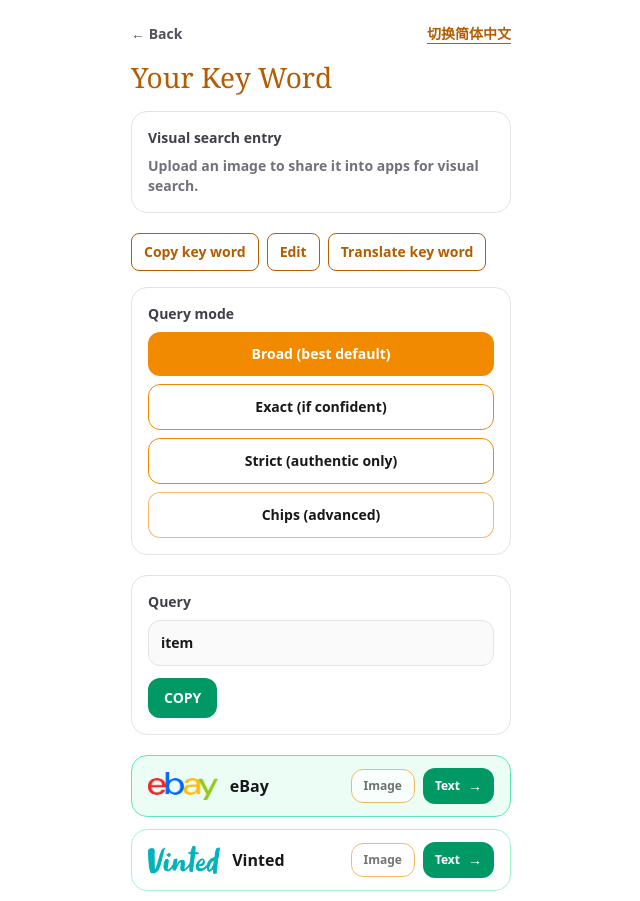
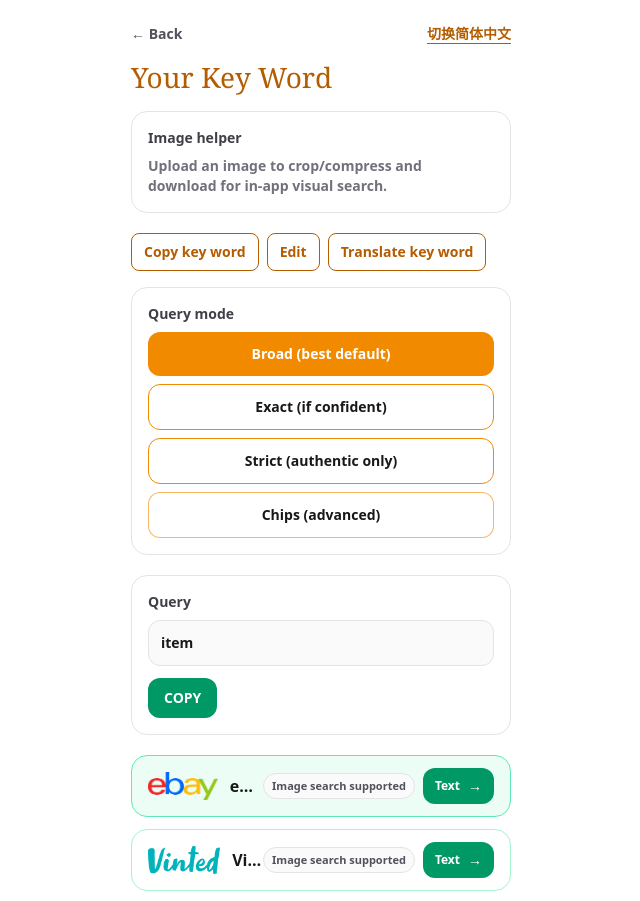
Before and after one commit to bvlsu1701crypto/resale-compare-demo, a Next.js app: page /detail in a window 1280 px wide. Shown: the top 901 px of the page, without its empty margins (319-959 px from the left). Built offline with nearby package versions, Linux system fonts and the light colour scheme.

Commit message:
Replace share with download helper + improve smart crop + add image-search supported badge

```diff
--- a/app/detail/page.tsx
+++ b/app/detail/page.tsx
@@ -27,10 +27,10 @@ async function copyToClipboard(s: string) {
   }
 }
 
-type ShareCrop = "none" | "square";
+type CropMode = "original" | "center" | "auto";
 
-async function prepareShareImage(args: { file: File; crop: ShareCrop }): Promise<File> {
-  const { file, crop } = args;
+async function prepareCroppedImage(args: { file: File; mode: CropMode }): Promise<File> {
+  const { file, mode } = args;
 
   // Safari compatibility
   if (typeof (globalThis as any).createImageBitmap !== "function") return file;
@@ -47,10 +47,18 @@ async function prepareShareImage(args: { file: File; crop: ShareCrop }): Promise
   let sw = bmp.width;
   let sh = bmp.height;
 
-  if (crop === "square") {
+  if (mode === "center" || mode === "auto") {
     const size = Math.min(bmp.width, bmp.height);
     sx = Math.floor((bmp.width - size) / 2);
-    sy = Math.floor((bmp.height - size) / 2);
+
+    // auto: for tall photos, bias crop slightly upward (bags/shoes often sit above center)
+    const isTall = bmp.height > bmp.width * 1.2;
+    const bias = mode === "auto" && isTall ? 0.18 : 0.5;
+    sy = Math.floor((bmp.height - size) * bias);
+
+    // clamp
+    sy = Math.max(0, Math.min(sy, bmp.height - size));
+
     sw = size;
     sh = size;
   }
@@ -74,7 +82,8 @@ async function prepareShareImage(args: { file: File; crop: ShareCrop }): Promise
   );
   if (!blob) return file;
 
-  const name = file.name.replace(/\.[^.]+$/, "") + (crop === "square" ? "-square" : "") + ".jpg";
+  const suffix = mode === "original" ? "" : mode === "center" ? "-center" : "-auto";
+  const name = file.name.replace(/\.[^.]+$/, "") + suffix + ".jpg";
   return new File([blob], name, { type: "image/jpeg", lastModified: Date.now() });
 }
 
@@ -111,8 +120,8 @@ export default function DetailPage() {
   const generate = useSearchStore((s) => s.generate);
 
   const [copied, setCopied] = useState(false);
-  const [shareCrop, setShareCrop] = useState<ShareCrop>("square");
-  const [sharing, setSharing] = useState(false);
+  const [cropMode, setCropMode] = useState<CropMode>("auto");
+  const [downloading, setDownloading] = useState(false);
 
   const previewUrl = useMemo(() => {
     if (!imageFile) return null;
@@ -141,54 +150,22 @@ export default function DetailPage() {
 
   const query = buildQuery({ kind: strategy, chips, vision });
 
-  const canNativeShare = typeof navigator !== "undefined" && typeof (navigator as any).share === "function";
-
-  async function onShareImageToApp() {
+  async function onDownloadImage(kind: "cropped" | "original") {
     if (!imageFile) {
       alert(lang === "zh" ? "请先上传图片。" : "Please upload an image first.");
       return;
     }
 
-    setSharing(true);
+    setDownloading(true);
     try {
-      const shareFile = await prepareShareImage({ file: imageFile, crop: shareCrop });
+      const out =
+        kind === "original"
+          ? await prepareCroppedImage({ file: imageFile, mode: "original" })
+          : await prepareCroppedImage({ file: imageFile, mode: cropMode });
 
-      // Prefer system share sheet (Safari iOS)
-      if (canNativeShare && typeof (navigator as any).canShare === "function") {
-        const ok = (navigator as any).canShare({ files: [shareFile] });
-        if (ok) {
-          await (navigator as any).share({
-            title: "PreloveFinder",
-            text: query ? `query: ${query}` : undefined,
-            files: [shareFile],
-          });
-          return;
-        }
-      }
-
-      if (canNativeShare) {
-        // Some Safari builds don't support canShare; try anyway.
-        try {
-          await (navigator as any).share({
-            title: "PreloveFinder",
-            text: query ? `query: ${query}` : undefined,
-            files: [shareFile],
-          });
-          return;
-        } catch {
-          // fall through
-        }
-      }
-
-      // Fallback: download image, user opens app and uploads
-      await downloadFile(shareFile);
-      alert(
-        lang === "zh"
-          ? "已下载图片。请打开对应平台 App → 识图/相机 → 选择刚保存的图片。"
-          : "Image downloaded. Open the platform app → visual search/camera → pick the saved image."
-      );
+      await downloadFile(out);
     } finally {
-      setSharing(false);
+      setDownloading(false);
     }
   }
 
@@ -218,13 +195,13 @@ export default function DetailPage() {
         )}
       </header>
 
-      {/* Image share (visual search entry) */}
+      {/* Image helper (crop/compress + download for app visual search) */}
       <section className="mb-5 rounded-2xl border border-zinc-200 bg-white p-4">
-        <div className="mb-2 text-sm font-semibold text-zinc-700">{lang === "zh" ? "识图入口" : "Visual search entry"}</div>
+        <div className="mb-2 text-sm font-semibold text-zinc-700">{lang === "zh" ? "图片辅助搜图" : "Image helper"}</div>
 
         {!imageFile && (
           <div className="text-sm font-semibold text-zinc-500">
-            {lang === "zh" ? "上传图片后，可通过系统分享直接在 App 内识图。" : "Upload an image to share it into apps for visual search."}
+            {lang === "zh" ? "上传图片后可裁剪/压缩并下载，用于平台 App 内的识图搜索。" : "Upload an image to crop/compress and download for in-app visual search."}
           </div>
         )}
 
@@ -238,15 +215,22 @@ export default function DetailPage() {
             <div className="min-w-0 flex-1">
               <div className="flex flex-wrap items-center gap-2">
                 <button
-                  className={`rounded-xl px-3 py-2 text-xs font-extrabold ${shareCrop === "square" ? "bg-brand-500 text-white" : "border border-brand-500 bg-white text-zinc-900"}`}
-                  onClick={() => setShareCrop("square")}
+                  className={`rounded-xl px-3 py-2 text-xs font-extrabold ${cropMode === "auto" ? "bg-brand-500 text-white" : "border border-brand-500 bg-white text-zinc-900"}`}
+                  onClick={() => setCropMode("auto")}
                   type="button"
                 >
-                  {lang === "zh" ? "居中裁剪" : "Center crop"}
+                  {lang === "zh" ? "智能裁剪" : "Smart crop"}
                 </button>
                 <button
-                  className={`rounded-xl px-3 py-2 text-xs font-extrabold ${shareCrop === "none" ? "bg-brand-500 text-white" : "border border-brand-500 bg-white text-zinc-900"}`}
-                  onClick={() => setShareCrop("none")}
+                  className={`rounded-xl px-3 py-2 text-xs font-extrabold ${cropMode === "center" ? "bg-brand-500 text-white" : "border border-brand-500 bg-white text-zinc-900"}`}
+                  onClick={() => setCropMode("center")}
+                  type="button"
+                >
+                  {lang === "zh" ? "居中裁剪" : "Center"}
+                </button>
+                <button
+                  className={`rounded-xl px-3 py-2 text-xs font-extrabold ${cropMode === "original" ? "bg-brand-500 text-white" : "border border-brand-500 bg-white text-zinc-900"}`}
+                  onClick={() => setCropMode("original")}
                   type="button"
                 >
                   {lang === "zh" ? "原图" : "Original"}
@@ -254,18 +238,27 @@ export default function DetailPage() {
 
                 <button
                   className="ml-auto inline-flex items-center justify-center rounded-xl bg-emerald-600 px-3 py-2 text-xs font-extrabold text-white disabled:opacity-60"
-                  onClick={onShareImageToApp}
-                  disabled={sharing}
+                  onClick={() => onDownloadImage("cropped")}
+                  disabled={downloading}
                   type="button"
                 >
-                  {sharing ? (lang === "zh" ? "处理中…" : "Preparing…") : lang === "zh" ? "分享图片到 App" : "Share to app"}
+                  {downloading ? (lang === "zh" ? "处理中…" : "Preparing…") : lang === "zh" ? "下载裁剪图" : "Download crop"}
+                </button>
+
+                <button
+                  className="inline-flex items-center justify-center rounded-xl border border-emerald-600 bg-white px-3 py-2 text-xs font-extrabold text-emerald-700 disabled:opacity-60"
+                  onClick={() => onDownloadImage("original")}
+                  disabled={downloading}
+                  type="button"
+                >
+                  {lang === "zh" ? "下载原图" : "Download original"}
                 </button>
               </div>
 
               <div className="mt-2 text-xs font-semibold text-zinc-500">
                 {lang === "zh"
-                  ? "提示：浏览器无法自动上传图片到平台。分享后在平台 App 内使用识图/相机选择同一张图片。"
-                  : "Note: browsers can't auto-upload files to other sites. After sharing, use visual search/camera inside the app."}
+                  ? "如果文字搜索结果不准确，可下载这张图片，在平台 App 内使用“识图/相机”进行图片搜索。"
+                  : "If text results are inaccurate, download the image and use visual search/camera inside the marketplace app."}
               </div>
             </div>
           </div>
@@ -420,15 +413,15 @@ export default function DetailPage() {
               </div>
 
               <div className="flex items-center gap-2">
-                <button
-                  className="rounded-xl border border-brand-500 bg-white px-3 py-2 text-xs font-extrabold text-zinc-900 disabled:opacity-60"
-                  title={lang === "zh" ? "通过系统分享把图片发送到平台 App 进行识图" : "Share the image into apps for visual search"}
-                  onClick={onShareImageToApp}
-                  disabled={!imageFile || sharing}
-                  type="button"
-                >
-                  {lang === "zh" ? "识图" : "Image"}
-                </button>
+                <div className="hidden sm:block rounded-full border border-zinc-200 bg-zinc-50 px-2 py-1 text-[11px] font-extrabold text-zinc-600">
+                  {p.key === "ebay" || p.key === "vinted" || p.key === "xianyu"
+                    ? lang === "zh"
+                      ? "支持图片搜索"
+                      : "Image search supported"
+                    : lang === "zh"
+                      ? "仅文字"
+                      : "Text only"}
+                </div>
 
                 <a
                   href={url}
```
